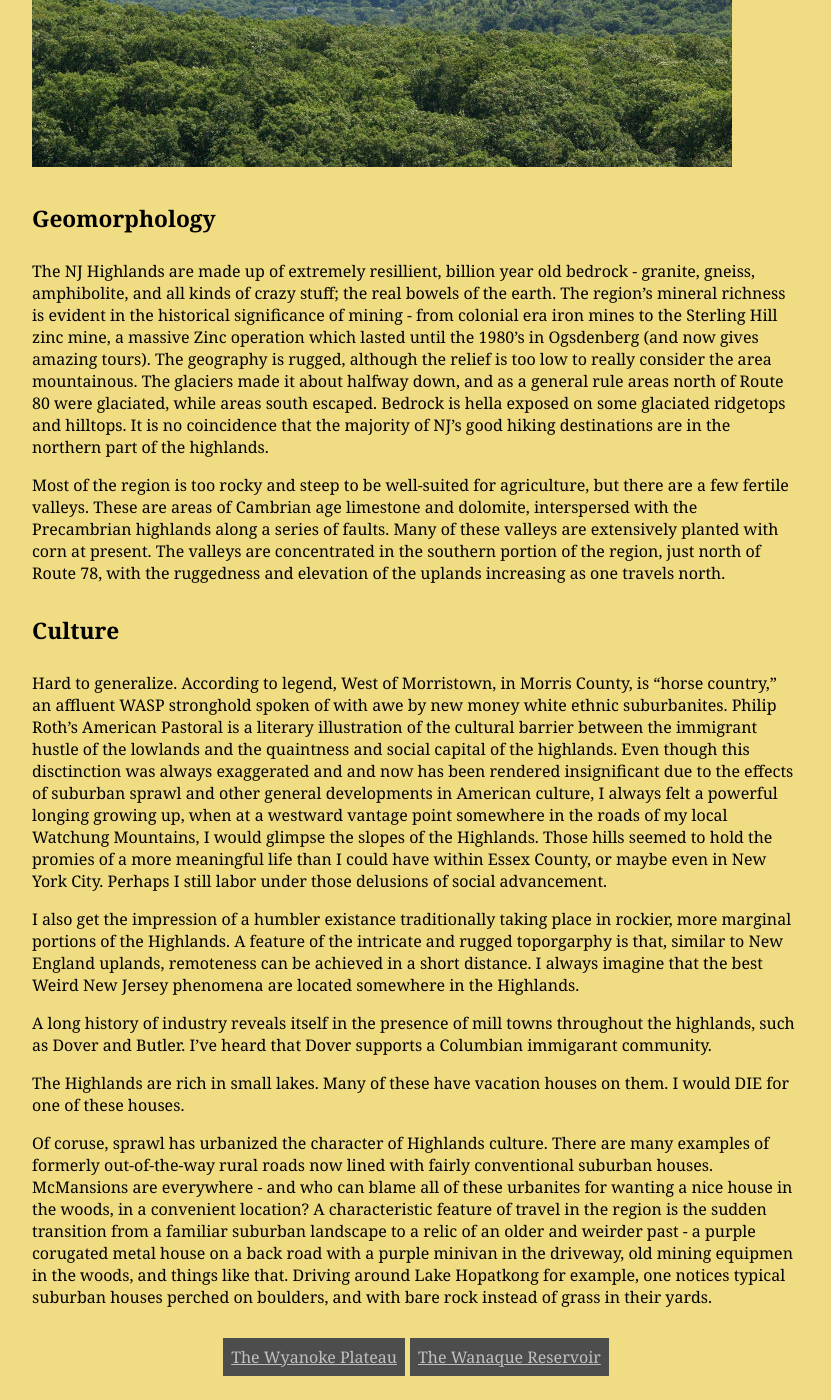
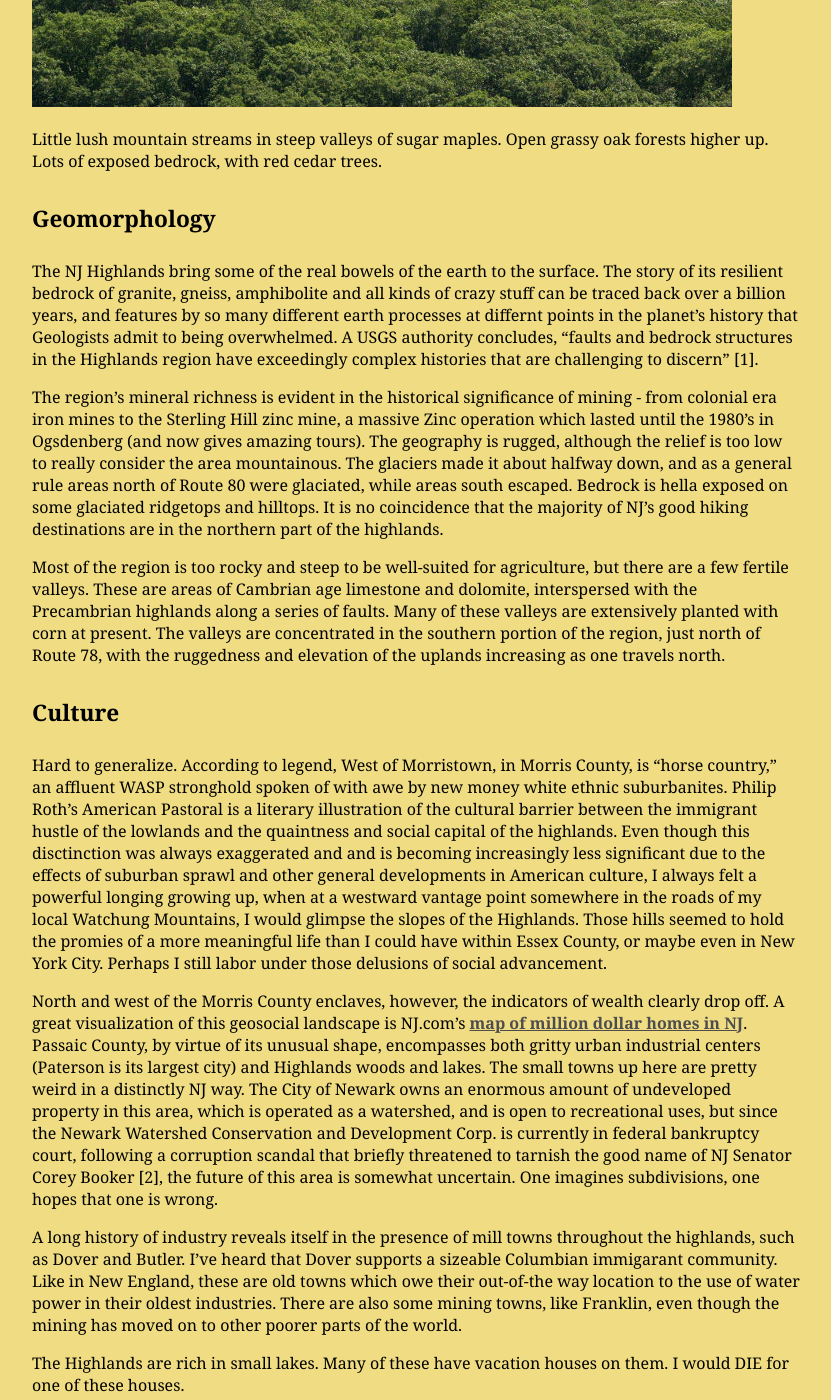
Before and after one commit to jonfried/oakafee.github.io, a Jekyll site: the page built from _posts/2016-09-13-highlands.md, in a window 1280 px wide and 1400 px high, scrolled down 589 px. Shown: the whole window, without its empty margins (224-1055 px from the left). Built offline with Jekyll 4.4.1, drawn with Linux system fonts in a browser that asks for light colours; some of the changed text lies outside the part shown.

Commit message:
Update 2016-09-13-highlands.md

```diff
--- a/_posts/2016-09-13-highlands.md
+++ b/_posts/2016-09-13-highlands.md
@@ -8,24 +8,30 @@ categories:
 category-name: highlands
 ---
 
+<a href="{{ site.url }}/images/highlands-view.jpg"><img src="{{ site.url }}/images/highlands-view-700.jpg" alt="Highlands View" /></a>
+
 Little lush mountain streams in steep valleys of sugar maples. Open grassy oak forests higher up. Lots of exposed bedrock, with red cedar trees.
-
-<a href="{{ site.url }}/images/highlands-view.jpg"><img src="{{ site.url }}/images/highlands-view-700.jpg" alt="Highlands View" /></a>
 
 ## Geomorphology
 
-The NJ Highlands are made up of extremely resillient, billion year old bedrock - granite, gneiss, amphibolite, and all kinds of crazy stuff; the real bowels of the earth. The region's mineral richness is evident in the historical significance of mining - from colonial era iron mines to the Sterling Hill zinc mine, a massive Zinc operation which lasted until the 1980's in Ogsdenberg (and now gives amazing tours). The geography is rugged, although the relief is too low to really consider the area mountainous. The glaciers made it about halfway down, and as a general rule areas north of Route 80 were glaciated, while areas south escaped. Bedrock is hella exposed on some glaciated ridgetops and hilltops. It is no coincidence that the majority of NJ's good hiking destinations are in the northern part of the highlands.
+The NJ Highlands bring some of the real bowels of the earth to the surface. The story of its resilient bedrock of granite, gneiss, amphibolite and all kinds of crazy stuff can be traced back over a billion years, and features by so many different earth processes at differnt points in the planet's history that Geologists admit to being overwhelmed. A USGS authority concludes, "faults and bedrock structures in the Highlands region have exceedingly complex histories that are challenging to discern" [1].
+
+The region's mineral richness is evident in the historical significance of mining - from colonial era iron mines to the Sterling Hill zinc mine, a massive Zinc operation which lasted until the 1980's in Ogsdenberg (and now gives amazing tours). The geography is rugged, although the relief is too low to really consider the area mountainous. The glaciers made it about halfway down, and as a general rule areas north of Route 80 were glaciated, while areas south escaped. Bedrock is hella exposed on some glaciated ridgetops and hilltops. It is no coincidence that the majority of NJ's good hiking destinations are in the northern part of the highlands.
 
 Most of the region is too rocky and steep to be well-suited for agriculture, but there are a few fertile valleys. These are areas of Cambrian age limestone and dolomite, interspersed with the Precambrian highlands along a series of faults. Many of these valleys are extensively planted with corn at present. The valleys are concentrated in the southern portion of the region, just north of Route 78, with the ruggedness and elevation of the uplands increasing as one travels north.
 
 ## Culture
 
-Hard to generalize. According to legend, West of Morristown, in Morris County, is "horse country," an affluent WASP stronghold spoken of with awe by new money white ethnic suburbanites. Philip Roth's American Pastoral is a literary illustration of the cultural barrier between the immigrant hustle of the lowlands and the quaintness and social capital of the highlands. Even though this disctinction was always exaggerated and and now has been rendered insignificant due to the effects of suburban sprawl and other general developments in American culture, I always felt a powerful longing growing up, when at a westward vantage point somewhere in the roads of my local Watchung Mountains, I would glimpse the slopes of the Highlands. Those hills seemed to hold the promies of a more meaningful life than I could have within Essex County, or maybe even in New York City. Perhaps I still labor under those delusions of social advancement.
+Hard to generalize. According to legend, West of Morristown, in Morris County, is "horse country," an affluent WASP stronghold spoken of with awe by new money white ethnic suburbanites. Philip Roth's American Pastoral is a literary illustration of the cultural barrier between the immigrant hustle of the lowlands and the quaintness and social capital of the highlands. Even though this disctinction was always exaggerated and and is becoming increasingly less significant due to the effects of suburban sprawl and other general developments in American culture, I always felt a powerful longing growing up, when at a westward vantage point somewhere in the roads of my local Watchung Mountains, I would glimpse the slopes of the Highlands. Those hills seemed to hold the promies of a more meaningful life than I could have within Essex County, or maybe even in New York City. Perhaps I still labor under those delusions of social advancement.
 
-I also get the impression of a humbler existance traditionally taking place in rockier, more marginal portions of the Highlands. A feature of the intricate and rugged toporgarphy is that, similar to New England uplands, remoteness can be achieved in a short distance. I always imagine that the best Weird New Jersey phenomena are located somewhere in the Highlands.
+North and west of the Morris County enclaves, however, the indicators of wealth clearly drop off. A great visualization of this geosocial landscape is NJ.com's <a href="http://www.nj.com/news/index.ssf/2016/08/every_single_1m_home_in_nj_on_one_map.html#3">map of million dollar homes in NJ</a>. Passaic County, by virtue of its unusual shape, encompasses both gritty urban industrial centers (Paterson is its largest city) and Highlands woods and lakes. The small towns up here are pretty weird in a distinctly NJ way. The City of Newark owns an enormous amount of undeveloped property in this area, which is operated as a watershed, and is open to recreational uses, but since the Newark Watershed Conservation and Development Corp. is currently in federal bankruptcy court, following a corruption scandal that briefly threatened to tarnish the good name of NJ Senator Corey Booker [2], the future of this area is somewhat uncertain. One imagines subdivisions, one hopes that one is wrong.
 
-A long history of industry reveals itself in the presence of mill towns throughout the highlands, such as Dover and Butler. I've heard that Dover supports a Columbian immigarant community.
+A long history of industry reveals itself in the presence of mill towns throughout the highlands, such as Dover and Butler. I've heard that Dover supports a sizeable Columbian immigarant community. Like in New England, these are old towns which owe their out-of-the way location to the use of water power in their oldest industries. There are also some mining towns, like Franklin, even though the mining has moved on to other poorer parts of the world.
 
 The Highlands are rich in small lakes. Many of these have vacation houses on them. I would DIE for one of these houses.
 
-Of coruse, sprawl has urbanized the character of Highlands culture. There are many examples of formerly out-of-the-way rural roads now lined with fairly conventional suburban houses. McMansions are everywhere - and who can blame all of these urbanites for wanting a nice house in the woods, in a convenient location? A characteristic feature of travel in the region is the sudden transition from a familiar suburban landscape to a relic of an older and weirder past - a purple corugated metal house on a back road with a purple minivan in the driveway, old mining equipmen in the woods, and things like that. Driving around Lake Hopatkong for example, one notices typical suburban houses perched on boulders, and with bare rock instead of grass in their yards.
+Of coruse, sprawl has urbanized the character of Highlands culture. There are many examples of formerly out-of-the-way rural roads now lined with fairly conventional suburban houses. McMansions are everywhere - and who can blame all of these urbanites for wanting a nice house in the woods, in a convenient location? A characteristic feature of travel in the region is the sudden transition from a familiar suburban landscape to a relic of an older and weirder past - a purple corugated metal house on a back road with a purple minivan in the driveway, old mining equipmen in the woods, and things like that. Driving around Lake Hopatcong for example, one notices typical suburban houses perched on boulders, and with bare rock instead of grass in their yards.
+
+[1] <i>Geology of National Parks, 3D and Photographic Tours: Highlands Sites in New Jersey. </i> <a href="http://3dparks.wr.usgs.gov/nyc/highlands/ramapo.htm">http://3dparks.wr.usgs.gov/nyc/highlands/ramapo.htm</a>
+
+[2] <i>Newark Watershed Director Took Care of Herself and Friends at Expense of Taxpayers. <a href="http://www.nj.com/essex/index.ssf/2014/02/comptroller_newark_watershed_director_took_care_of_herself_and_her_friends_at_expense_of_taxpayers.html">http://www.nj.com/essex/index.ssf/2014/02/comptroller_newark_watershed_director_took_care_of_herself_and_her_friends_at_expense_of_taxpayers.html</a></i>
```
